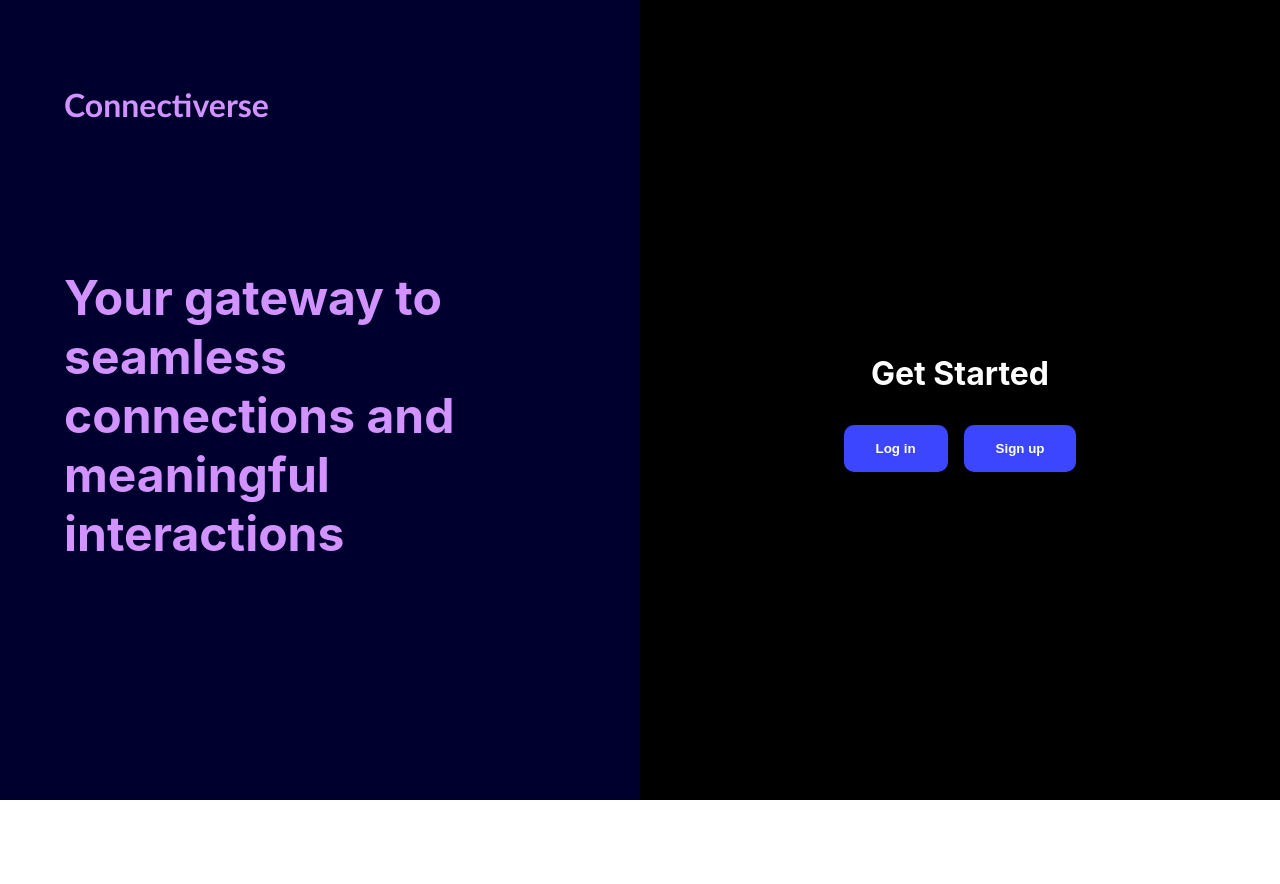
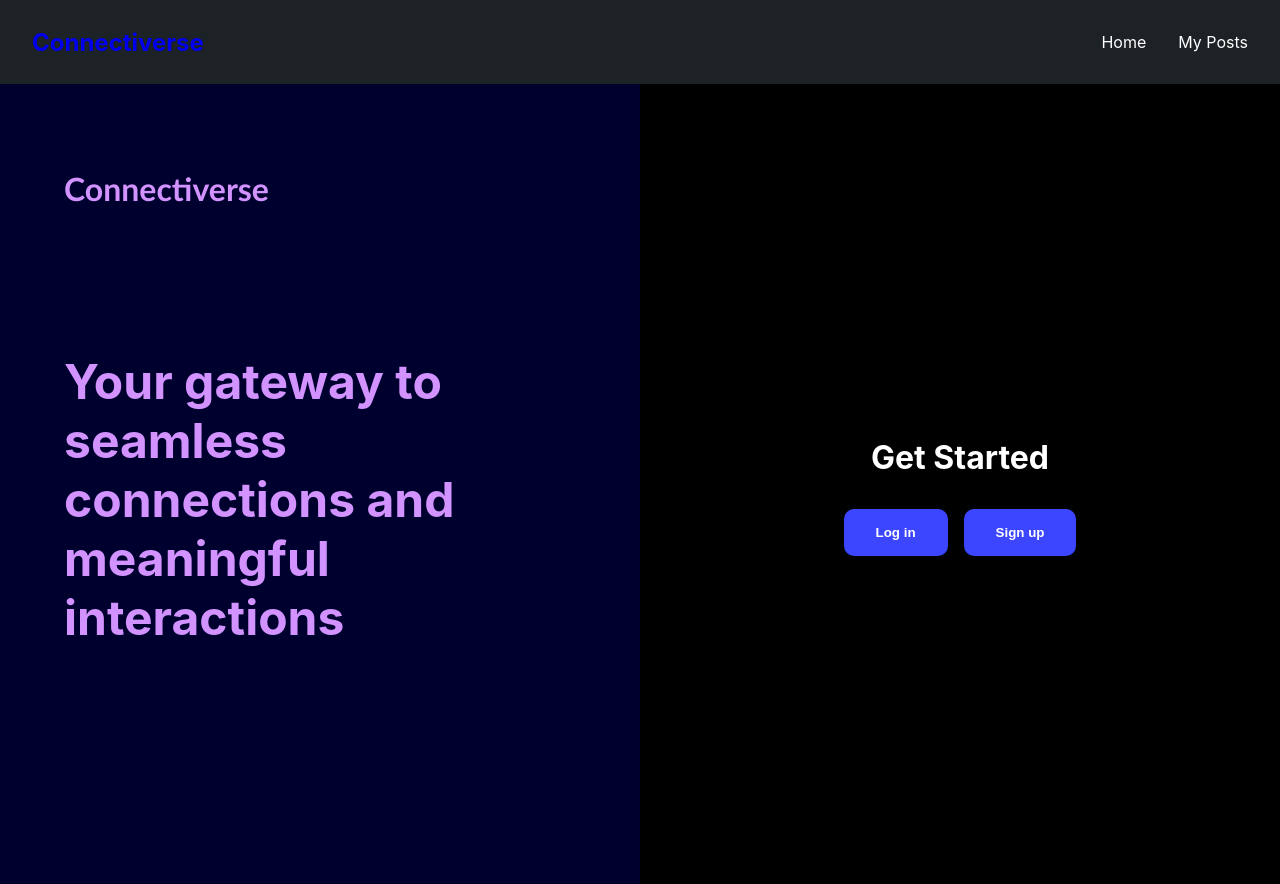
Before and after one commit to mrinmoy32/Connectiverse-React, a React (Create React App) app: page / in a window 1280 px wide. Before the commit the page ends 800 px from the top, so only its background shows below. Built offline with nearby package versions, Linux system fonts and the light colour scheme.

Commit message:
some changes

```diff
--- a/src/App.js
+++ b/src/App.js
@@ -5,14 +5,14 @@ import LandingPage from './pages/LandingPage';
 import LoginPage from './pages/LoginPage';
 import SignupPage from './pages/SignupPage';
 import HomePage from './pages/Home';
-import UserPosts from './pages/UserPosts';
-import UserPost from './pages/UserPost';
+import UserPosts from './components/users/UserPosts';
+import UserPost from './components/users/UserPost';
 import NotFound from './pages/NotFound';
 
 function App() {
   return (
     <Router>
-      {false && <Navbar />}
+      {true && <Navbar />}
       <main>
       <Routes>
         <Route path="/" Component={LandingPage} />
```
Also changed, not shown: src/components/users/UserPost.js (renamed from src/pages/UserPost.js), src/components/users/UserPosts.js (renamed from src/pages/UserPosts.js).
